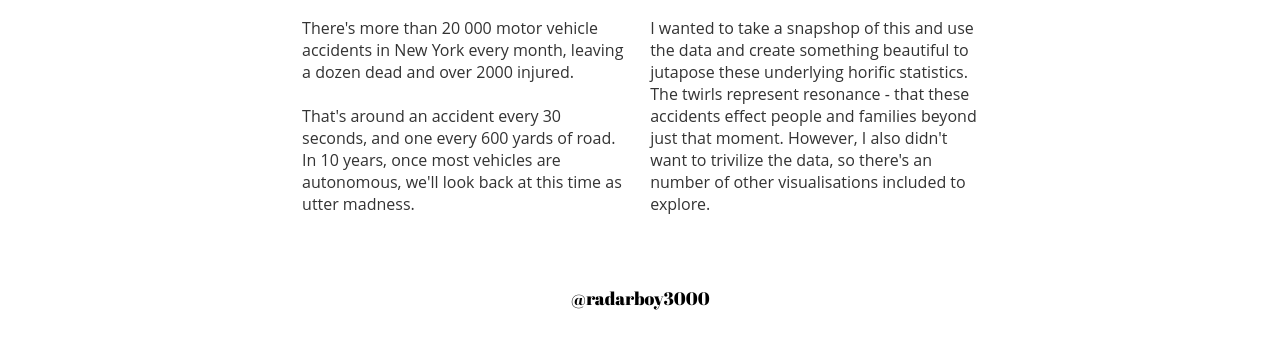
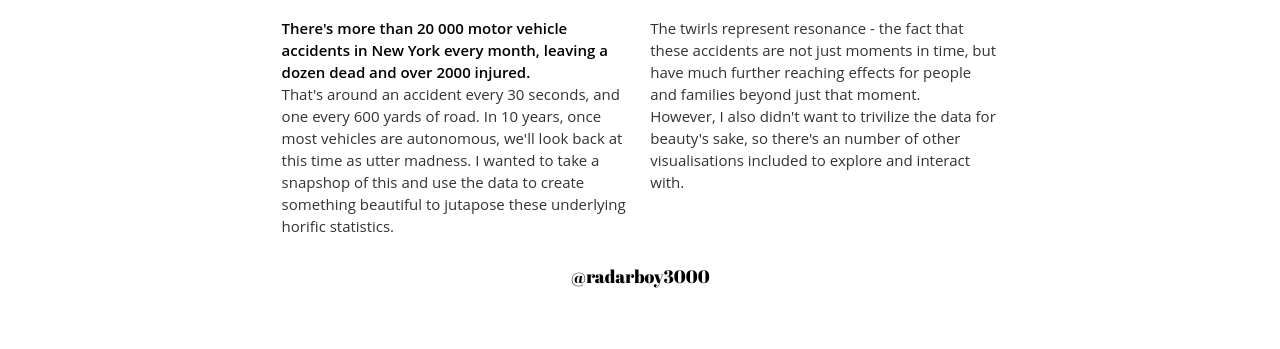
Before and after one commit to GeorgeGally/ny_collision, a plain HTML site: page index.html in a window 1280 px wide. Shown: the part 313-662 px from the top of the page. Drawn offline with Linux system fonts and the light colour scheme; some packages are replaced by stand-ins of ours.

Commit message:
fixed urls

```diff
--- a/index.html
+++ b/index.html
@@ -59,19 +59,18 @@
 		<div style="0 auto 0 auto; width: 80%; margin: 0 auto 0 auto;">
 
 
-		<div class="half-bottom" style="width: 32%; margin: 0 1% 0 17%; display: inline-block; float: left; font-family: 'Open Sans', sans-serif;">
+		<div class="half-bottom" style="width: 34%; margin: 0 1% 0 15%; display: inline-block; float: left; font-size: 15px; font-family: 'Open Sans', sans-serif;">
 
-				There's more than 20 000 motor vehicle accidents in New York every month, leaving a dozen dead and over 2000 injured. <br><br>
-				That's around an accident every 30 seconds, and one every 600 yards of road. In 10 years, once most vehicles are autonomous, we'll look back at this time as utter madness. <br>
+				<b style="color: black;">There's more than 20 000 motor vehicle accidents in New York every month, leaving a dozen dead and over 2000 injured.</b> <br>
+				That's around an accident every 30 seconds, and one every 600 yards of road. In 10 years, once most vehicles are autonomous, we'll look back at this time as utter madness. I wanted to take a snapshop of this and use the data to create something beautiful to jutapose these underlying horific statistics.  <br>
 
 
 
 		</div>
 
-		<div class="half-bottom" style="width: 32%; margin: 0 17% 0 1%; ; display: inline-block; font-family: 'Open Sans', sans-serif; ">
-				I wanted to take a snapshop of this and use the data and create something beautiful to jutapose these underlying horific statistics. <br>
-				The twirls represent resonance - that these accidents effect people and families beyond just that moment.
-				However, I also didn't want to trivilize the data, so there's an number of other visualisations included to explore.
+		<div class="half-bottom" style="font-size: 15px; width: 34%; margin: 0 15% 0 1%; ; display: inline-block; font-family: 'Open Sans', sans-serif; ">
+				The twirls represent resonance - the fact that these accidents are not just moments in time, but have much further reaching effects for people and families beyond just that moment. <br>
+				However, I also didn't want to trivilize the data for beauty's sake, so there's an number of other visualisations included to explore and interact with.
 				 <br><br>
 
 		</div>
```
Also changed, not shown: 1 other file.
